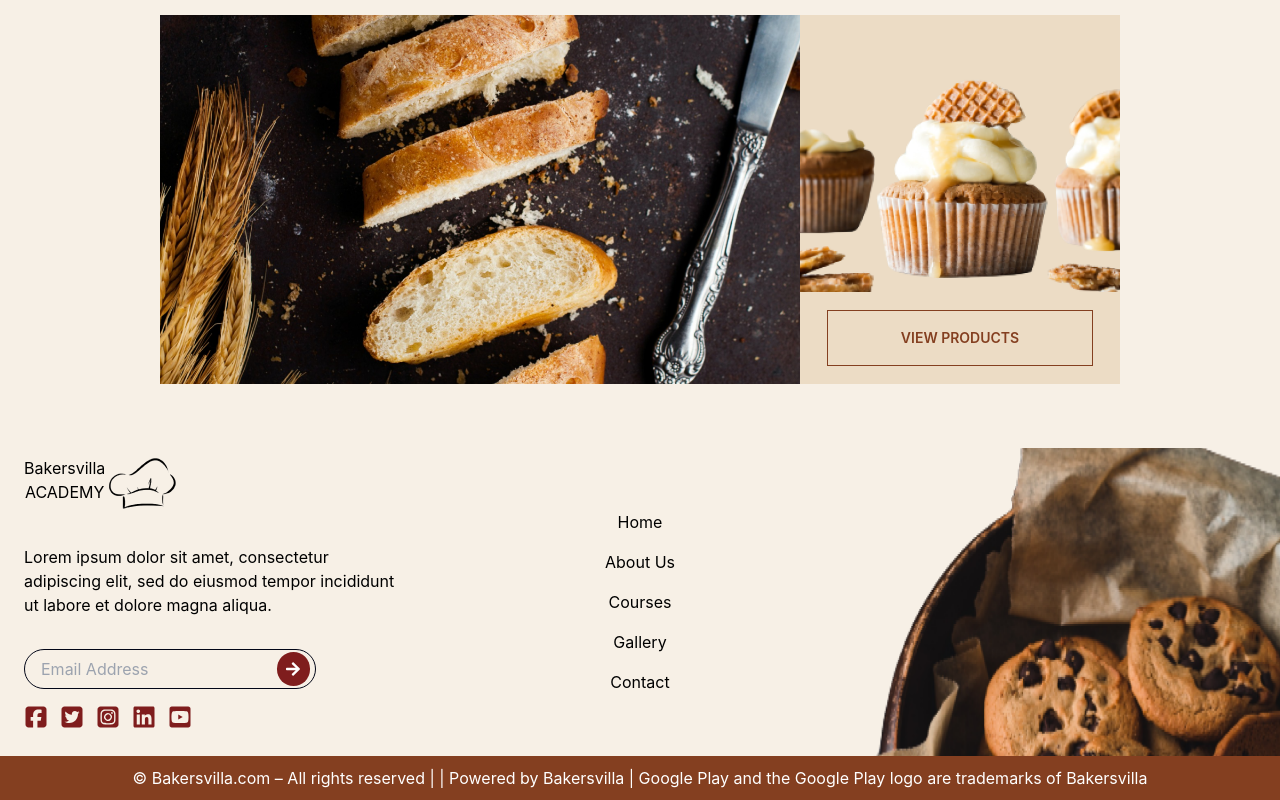
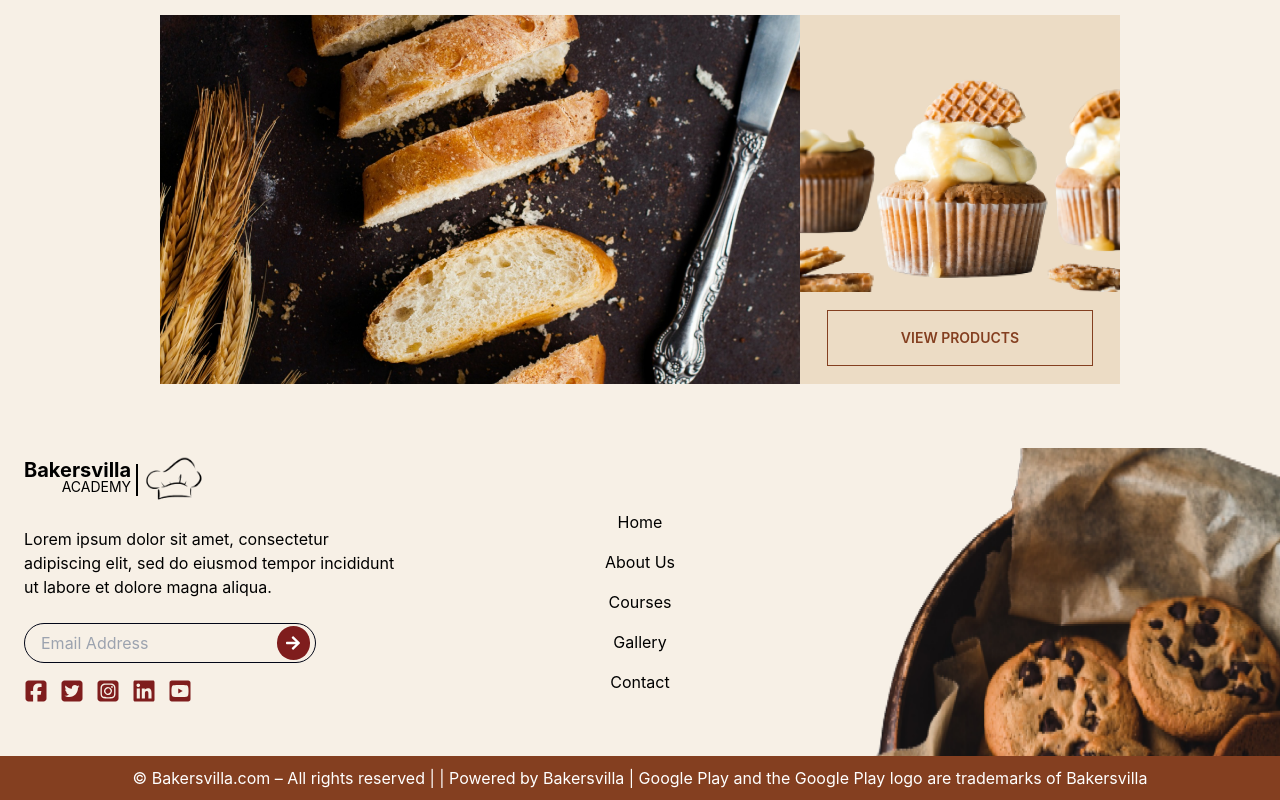
Before and after one commit to jjchann03/Bakersville, a React (Create React App) app: page / in a window 1280 px wide. Shown: the part 2248-3048 px from the top of the page. Built offline with nearby package versions, Linux system fonts and the light colour scheme.

Commit message:
Corrected footed branding responsiveness

```diff
--- a/src/Pages/Home/Components/Footer/Footer.js
+++ b/src/Pages/Home/Components/Footer/Footer.js
@@ -10,20 +10,19 @@ import { FaYoutubeSquare } from "react-icons/fa";
 export default function Footer(){
     return(
         <div id="footer-body" className='grid grid-rows-8 grid-cols-7 w-full
-        h-[13rem] phone:h-[15rem] sm:h-[17rem] lg:h-[22rem] 2xl:h-[25rem]'>
+        h-[13rem] phone:h-[14rem] sm:h-[15rem] md:h-[17rem] lg:h-[22rem] 2xl:h-[25rem]'>
             <div id="footer-details-container" className='col-span-5 phone:col-span-3 row-span-7 px-6 pt-2'>
-                <div className="flex" id='footer-brand'>
-                    <div id="nav-brand-name">
-                        <p id="bakersvilla">Bakersvilla</p>
-                        <p id="academy">ACADEMY</p>
+                <div className="flex w-1/2 justify-start items-center" id='footer-brand'>
+                    <div id="nav-brand-name" className='text-end flex items-center justify-center'>
+                        <p id="bakersvilla" className='text-sm sm:text-base lg:text-xl font-bold leading-[12px] sm:leading-[13px] lg:leading-[14px]'>Bakersvilla <br/> <span className='text-[0.65rem] sm:text-xs lg:text-sm font-normal'>ACADEMY</span></p>
                     </div>
-                    <hr/>
-                    <img src={`${process.env.PUBLIC_URL}/images/logo.png`} alt="logo" id="nav-logo"/>
+                    <hr className='h-[1.3rem] md:h-[1.6rem] lg:h-8 mx-[0.3rem] border-[0.5px] border-black'/>
+                    <img src={`${process.env.PUBLIC_URL}/images/logo.png`} alt="logo" id="nav-logo" className='w-4/12 phone:w-5/12 sm:w-4/12 md:w-3/12 aspect-[4/3]'/>
                 </div>
 
                 <p id='footer-details-p' className='text-[0.6rem] phone:text-[0.65rem] sm:text-xs md:text-sm lg:text-base 2xl:text-lg
                 w-full lg:w-9/12
-                text-start py-2 sm:py-4 xl:py-8'>Lorem ipsum dolor sit amet, consectetur adipiscing elit, sed do eiusmod tempor incididunt ut labore et dolore magna aliqua.</p>
+                text-start py-2 sm:py-4 xl:py-6'>Lorem ipsum dolor sit amet, consectetur adipiscing elit, sed do eiusmod tempor incididunt ut labore et dolore magna aliqua.</p>
                 <div id='footer-email-container' className='w-9/12 sm:w-10/12 lg:w-7/12 relative'>
                     <input type='email' placeholder='Email Address' className='w-full
                     h-[1.4rem] sm:h-[1.8rem] md:h-[2.3rem] lg:h-[2.5rem] p-2 lg:px-4  border-[1px] border-slate-950 bg-transparent rounded-full
@@ -35,10 +34,10 @@ export default function Footer(){
                 </div>
                 <div id='footer-icon-container' className='flex justify-start items-center mt-4 phone:mt-2 sm:mt-4 lg:mt-4 lg:mb-4 w-full'>
                     <FaSquareFacebook className='text-lg phone:text-base sm:text-lg lg:text-2xl mr-3 text-red-900'/>
-                    <FaSquareTwitter className='text-lg lg:text-2xl mr-3 text-red-900'/>
-                    <FaSquareInstagram className='text-lg lg:text-2xl mr-3 text-red-900'/>
-                    <FaLinkedin className='text-lg lg:text-2xl mr-3 text-red-900'/>
-                    <FaYoutubeSquare className='text-lg lg:text-2xl mr-3 text-red-900'/>
+                    <FaSquareTwitter className='text-lg phone:text-base sm:text-lg lg:text-2xl mr-3 text-red-900'/>
+                    <FaSquareInstagram className='text-lg phone:text-base sm:text-lg lg:text-2xl mr-3 text-red-900'/>
+                    <FaLinkedin className='text-lg phone:text-base sm:text-lg lg:text-2xl mr-3 text-red-900'/>
+                    <FaYoutubeSquare className='text-lg phone:text-base sm:text-lg lg:text-2xl mr-3 text-red-900'/>
                 </div>
             </div>
 
```
